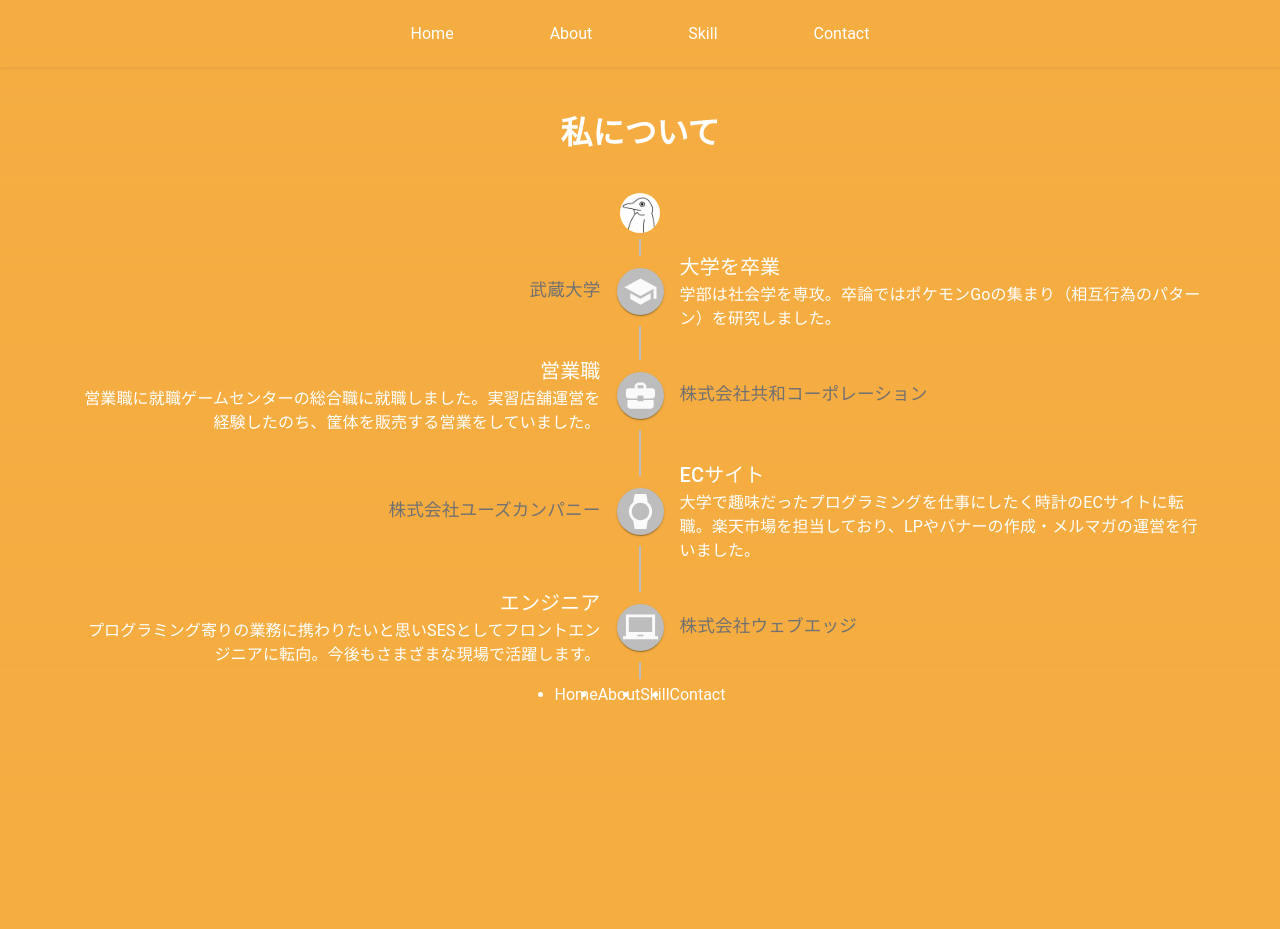
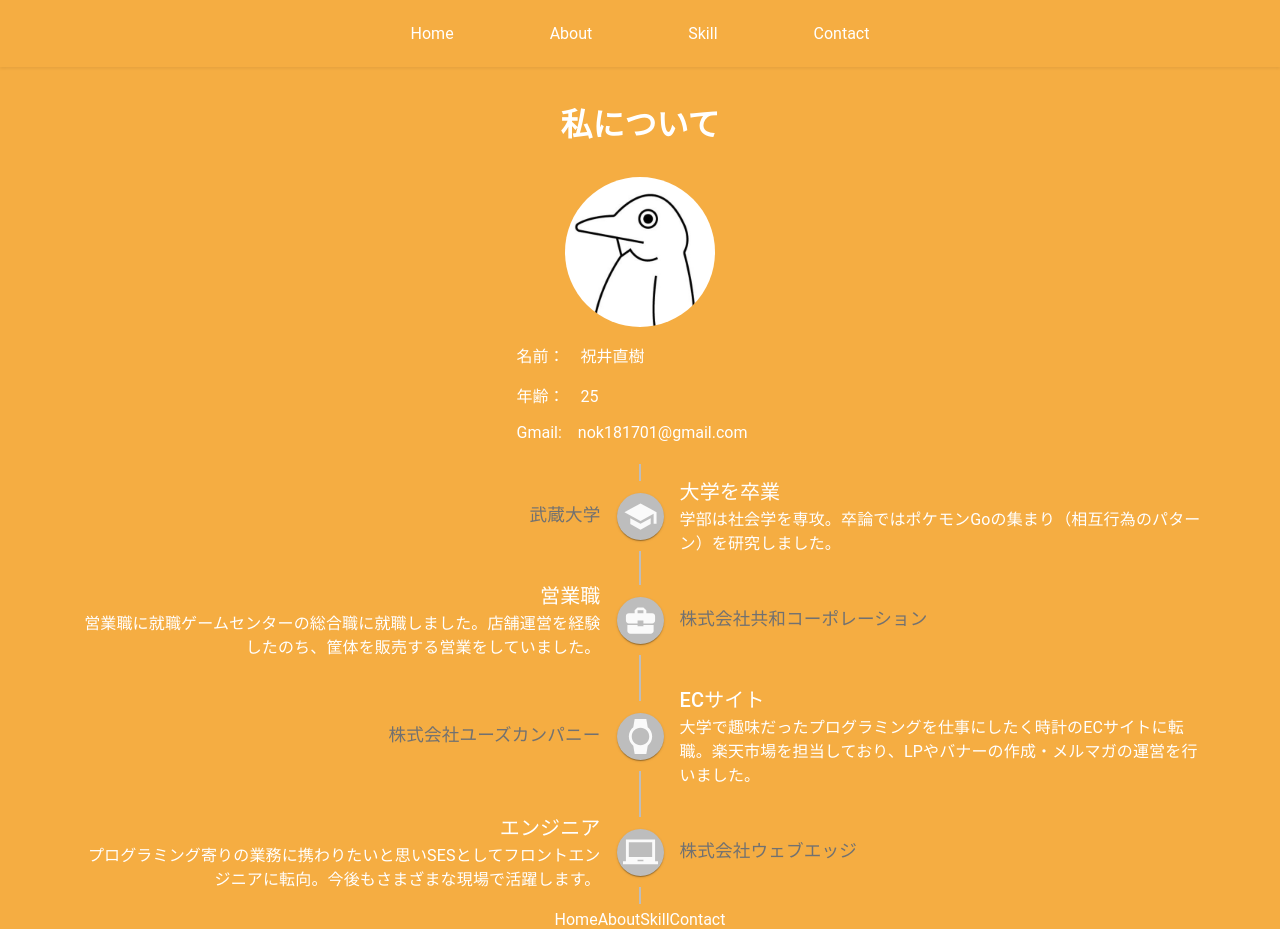
Before and after one commit to nok181701/portfolio-nok, a Next.js app: page /about in a window 1280 px wide. Before the commit the page ends 800 px from the top, so only its background shows below. Built offline with nearby package versions, Linux system fonts and the light colour scheme.

Commit message:
⚡️ Aboutページ改修

```diff
--- a/package.json
+++ b/package.json
@@ -27,6 +27,7 @@
     "@types/react": "18.0.33",
     "@types/react-dom": "18.0.11",
     "@types/three": "^0.150.1",
+    "antd": "^5.4.0",
     "eslint": "8.37.0",
     "eslint-config-next": "13.2.4",
     "framer-motion": "^10.11.2",
--- a/src/components/Contents/Contents.module.scss
+++ /dev/null
@@ -1,16 +0,0 @@
-.icon {
-  width: 10%;
-  height: 10%;
-  @media (max-width: 700px) {
-    width: 25%;
-    height: 25%;
-  }
-}
-.title {
-  text-align: center;
-  margin: 2.5rem 0;
-  font-size: 2rem;
-}
-.timeline {
-  max-width: 400px;
-}
--- a/src/components/Contents/index.tsx
+++ /dev/null
@@ -1,17 +0,0 @@
-import styles from "src/components/Contents/Contents.module.scss";
-import { Inter } from "next/font/google";
-import { Avatar } from "@mui/material";
-import { CustomizedTimeline } from "src/components/Contents/CustomizedTimeline/CustomizedTimeline";
-
-const inter = Inter({ subsets: ["latin"] });
-
-export function Contents() {
-  return (
-    <>
-      <h2 className={styles.title}>私について</h2>
-      <div></div>
-      <Avatar alt="Iwai Naoki" src="./user-3.jpg" className={styles.icon} />
-      <CustomizedTimeline />
-    </>
-  );
-}
--- /dev/null
+++ b/src/components/ContentsAbout/Contents.module.scss
@@ -0,0 +1,35 @@
+.icon {
+  width: 10%;
+  height: 10%;
+  @media (max-width: 700px) {
+    width: 25%;
+    height: 25%;
+  }
+}
+.title {
+  text-align: center;
+  margin: 2rem 0;
+  font-size: 2rem;
+}
+.timeline {
+  max-width: 400px;
+}
+.img {
+  border-radius: 50%;
+}
+.row {
+  padding: 1rem;
+}
+.info {
+  padding: 0.5rem;
+
+  li {
+    padding: 0.5rem;
+    span {
+      padding: 1rem;
+    }
+  }
+}
+.row {
+  width: 200px;
+}
--- a/src/components/Contents/CustomizedTimeline/CustomizedTimeline.tsx
+++ b/src/components/ContentsAbout/CustomizedTimeline/CustomizedTimeline.tsx
@@ -1,5 +1,5 @@
 import * as React from "react";
-import styles from "src/components/Contents/CustomizedTimeline/CustomizedTimeline.module.scss";
+import styles from "src/components/ContentsAbout/CustomizedTimeline/CustomizedTimeline.module.scss";
 import Timeline from "@mui/lab/Timeline";
 import TimelineItem from "@mui/lab/TimelineItem";
 import TimelineSeparator from "@mui/lab/TimelineSeparator";
@@ -62,7 +62,7 @@ export function CustomizedTimeline() {
             営業職
           </Typography>
           <Typography>
-            営業職に就職ゲームセンターの総合職に就職しました。実習店舗運営を経験したのち、筐体を販売する営業をしていました。
+            営業職に就職ゲームセンターの総合職に就職しました。店舗運営を経験したのち、筐体を販売する営業をしていました。
           </Typography>
         </TimelineContent>
       </TimelineItem>
--- /dev/null
+++ b/src/components/ContentsAbout/index.tsx
@@ -0,0 +1,31 @@
+import styles from "src/components/ContentsAbout/Contents.module.scss";
+import Image from "next/image";
+import { CustomizedTimeline } from "src/components/ContentsAbout/CustomizedTimeline/CustomizedTimeline";
+
+export function ContentsAbout() {
+  return (
+    <>
+      <h2 className={styles.title}>私について</h2>
+      <Image
+        src="/user-3.jpg"
+        width={150}
+        height={150}
+        alt="Iwai Naoki"
+        className={styles.img}
+      />
+      <ul className={styles.info}>
+        <li className={styles.row}>
+          名前：<span>祝井直樹</span>
+        </li>
+        <li className={styles.row}>
+          年齢：<span>25</span>
+        </li>
+        <li>
+          Gmail:<span>nok181701@gmail.com</span>
+        </li>
+      </ul>
+
+      <CustomizedTimeline />
+    </>
+  );
+}
--- a/src/pages/about.tsx
+++ b/src/pages/about.tsx
@@ -2,7 +2,7 @@ import styles from "src/styles/Home.module.scss";
 import { Inter } from "next/font/google";
 import { Header } from "src/components/Header";
 import { Footer } from "src/components/Footer";
-import { Contents } from "src/components/Contents";
+import { ContentsAbout } from "src/components/ContentsAbout";
 
 const inter = Inter({ subsets: ["latin"] });
 
@@ -11,7 +11,7 @@ export default function About() {
     <>
       <main className={styles.main}>
         <Header />
-        <Contents />
+        <ContentsAbout />
         <Footer />
       </main>
     </>
--- a/src/pages/contact.tsx
+++ b/src/pages/contact.tsx
@@ -2,7 +2,7 @@ import styles from "src/styles/Home.module.scss";
 import { Inter } from "next/font/google";
 import { Header } from "src/components/Header";
 import { Footer } from "src/components/Footer";
-import { Contents } from "src/components/Contents";
+import { Contents } from "src/components/ContentsAbout";
 
 const inter = Inter({ subsets: ["latin"] });
 
--- a/src/pages/skill.tsx
+++ b/src/pages/skill.tsx
@@ -2,7 +2,7 @@ import styles from "src/styles/Home.module.scss";
 import { Inter } from "next/font/google";
 import { Header } from "src/components/Header";
 import { Footer } from "src/components/Footer";
-import { Contents } from "src/components/Contents";
+import { Contents } from "src/components/ContentsAbout";
 
 const inter = Inter({ subsets: ["latin"] });
 
--- a/src/styles/globals.scss
+++ b/src/styles/globals.scss
@@ -84,6 +84,9 @@ body {
   font-size: 16px;
   color: #fff;
 }
+li {
+  list-style: none;
+}
 
 body {
   color: rgb(var(--foreground-rgb));
```
Also changed, not shown: tsconfig.json (+6 -1 lines), src/components/ContentsAbout/CustomizedTimeline/CustomizedTimeline.module.scss (renamed from src/components/Contents/CustomizedTimeline/CustomizedTimeline.module.scss), 1 other file (tests, documents, lock files or other folders).
